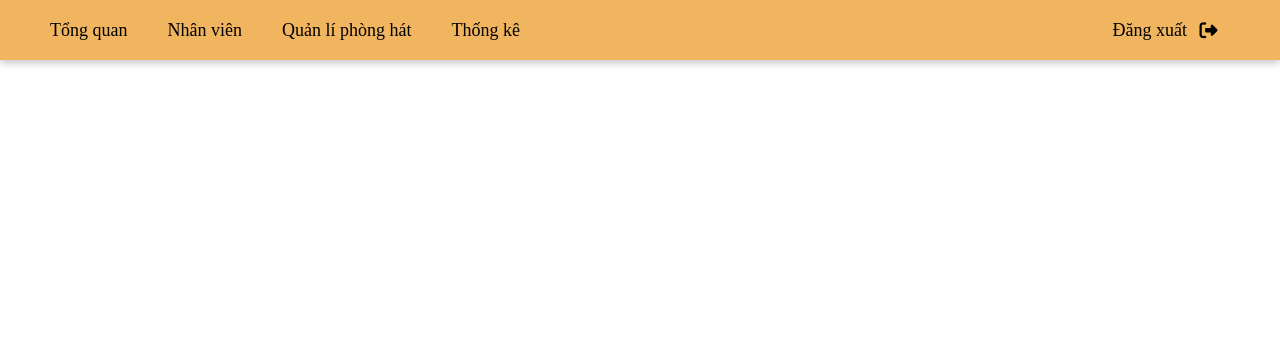
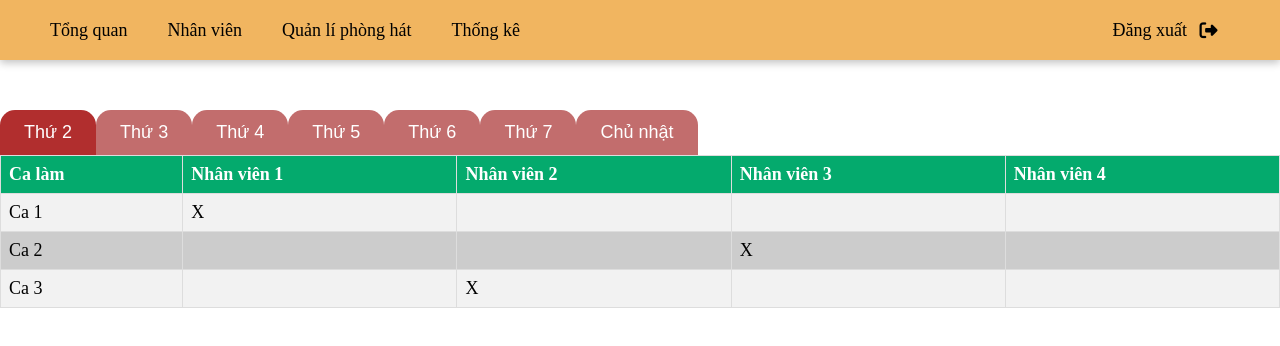
Before and after one commit to mngoc2502/DOAN-NEW, a plain HTML site: page nhanvien.html in a window 1280 px wide. Drawn offline with Linux system fonts and the light colour scheme.

Commit message:
lam ngay thu 3

```diff
--- a/assets/css/nhanvien.css
+++ b/assets/css/nhanvien.css
@@ -45,6 +45,69 @@ ul {
     background: rgb(236, 229, 219);
 }
 
+list-item-link:hover {
+    background: rgb(236, 229, 219);
+}
+
 .title-page {
     padding-top: 30px;
 }
+
+/* Container tab */
+
+.container{
+    min-height: 100vh;
+    max-width: 100vw;
+    /* padding: 0 30px; */
+}
+
+.tab-container{
+    margin-top: 50px;
+}
+
+.tab{
+    display: flex;
+}
+
+.tablinks{
+    border: none;
+    font-size: 18px;
+    padding: 12px 24px;
+    border-radius: 15px 15px 0 0;
+    cursor: pointer;
+    background-color: #c26d6d;
+    color: #fff;
+}
+
+.tabcontent {
+    display: none;
+    background-color: #ccc;
+    border-radius: 0 15px 15px 15px;
+    /* padding: 12px; */
+}
+
+.active{
+    background-color: #b12e2e;
+}
+
+table {
+    border-collapse: collapse;
+    width: 100%;
+}
+
+table th {
+    padding-top: 12px;
+    padding-bottom: 12px;
+    text-align: left;
+    background-color: #04aa6d;
+    color: white;
+}
+
+table td,
+table th {
+    border: 1px solid #ddd;
+    padding: 8px;
+}
+
+table tr:nth-child(even){background-color: #f2f2f2;}
+table tr:hover {background-color: #ddd;}
--- a/nhanvien.html
+++ b/nhanvien.html
@@ -57,5 +57,102 @@
                 </ul>
             </div>
         </header>
+        <div class="container">
+            <div class="tab-container">
+                <div class="tab">
+                    <button class="tablinks" onclick="openTab(event, 'thu2')">Thứ 2</button>
+                    <button class="tablinks" onclick="openTab(event, 'thu3')">Thứ 3</button>
+                    <button class="tablinks" onclick="openTab(event, 'thu4')">Thứ 4</button>
+                    <button class="tablinks" onclick="openTab(event, 'thu5')">Thứ 5</button>
+                    <button class="tablinks" onclick="openTab(event, 'thu6')">Thứ 6</button>
+                    <button class="tablinks" onclick="openTab(event, 'thu7')">Thứ 7</button>
+                    <button class="tablinks" onclick="openTab(event, 'chuNhat')">Chủ nhật</button>
+                </div>
+
+                <div id="thu2" class="tabcontent">
+                    <table>
+                        <tr>
+                            <th>Ca làm</th>
+                            <th>Nhân viên 1</th>
+                            <th>Nhân viên 2</th>
+                            <th>Nhân viên 3</th>
+                            <th>Nhân viên 4</th>
+                        </tr>
+                        <tr>
+                            <td>Ca 1</td>
+                            <td>X</td>
+                            <td></td>
+                            <td></td>
+                            <td></td>
+                        </tr>
+                        <tr>
+                            <td>Ca 2</td>
+                            <td></td>
+                            <td></td>
+                            <td>X</td>
+                            <td></td>
+                        </tr>
+                        <tr>
+                            <td>Ca 3</td>
+                            <td></td>
+                            <td>X</td>
+                            <td></td>
+                            <td></td>
+                        </tr>
+                        <tr>
+
+                        </tr>
+                    </table>
+                </div>
+
+                <div id="nhanVien" class="tabcontent">
+                    <table>
+                        <tr>
+                            <th>STT</th>
+                            <th>Tên nhân viên</th>
+                            <th>Số giờ làm</th>
+                            <th>Lương/giờ</th>
+                            <th>Số ngày nghỉ</th>
+                            <th>Thưởng</th>
+                            <th>Lương nhận</th>
+                        </tr>
+                        <tr>
+                            <td>1</td>
+                            <td>Tên sản phẩm</td>
+                            <td>Tổng số lượng</td>
+                            <td>250</td>
+                            <td>2</td>
+                            <td>100.000</td>
+                            <td>250</td>
+                        </tr>
+                    </table>
+                </div>
+
+                <div id="thucAn" class="tabcontent">
+                    <table>
+                        <tr>
+                            <th>STT</th>
+                            <th>Tên sản phẩm</th>
+                            <th>Tổng số lượng</th>
+                            <th>Tổng đã bán</th>
+                            <th>Tổng còn lại</th>
+                            <th>Giá bán</th>
+                            <th>Tổng tiền</th>
+                        </tr>
+                        <tr>
+                            <td>1</td>
+                            <td>Tên sản phẩm</td>
+                            <td>Tổng số lượng</td>
+                            <td>250</td>
+                            <td>250</td>
+                            <td>250</td>
+                            <td>250</td>
+                        </tr>
+                    </table>
+                </div>
+            </div>
+        </div>
     </body>
+    <script src="./nhanvien.js"></script>
+    <script src="./loadContent_nhanvien.js"></script>
 </html>
--- /dev/null
+++ b/nhanvien.js
@@ -0,0 +1,21 @@
+function openTab(evt, tabName) {
+    // Lấy tất cả các tab content và ẩn chúng
+    var tabcontent = document.getElementsByClassName("tabcontent");
+    for (var i = 0; i < tabcontent.length; i++) {
+        tabcontent[i].style.display = "none";
+    }
+
+    // Lấy tất cả các tab links và xóa lớp active
+    var tablinks = document.getElementsByClassName("tablinks");
+    for (var i = 0; i < tablinks.length; i++) {
+        tablinks[i].classList.remove("active");
+    }
+
+    // Hiển thị tab content được chọn và thêm lớp active vào tab link
+    document.getElementById(tabName).style.display = "block";
+    evt.currentTarget.className += " active";
+}
+
+// Mở tab mặc định khi trang được tải
+document.getElementById("thu2").style.display = "block";
+document.querySelector(".tablinks:nth-child(1)").classList.add("active");
```
Also changed, not shown: thongke.html (+10 -8 lines), tongquan.html (+1 -0 lines).
